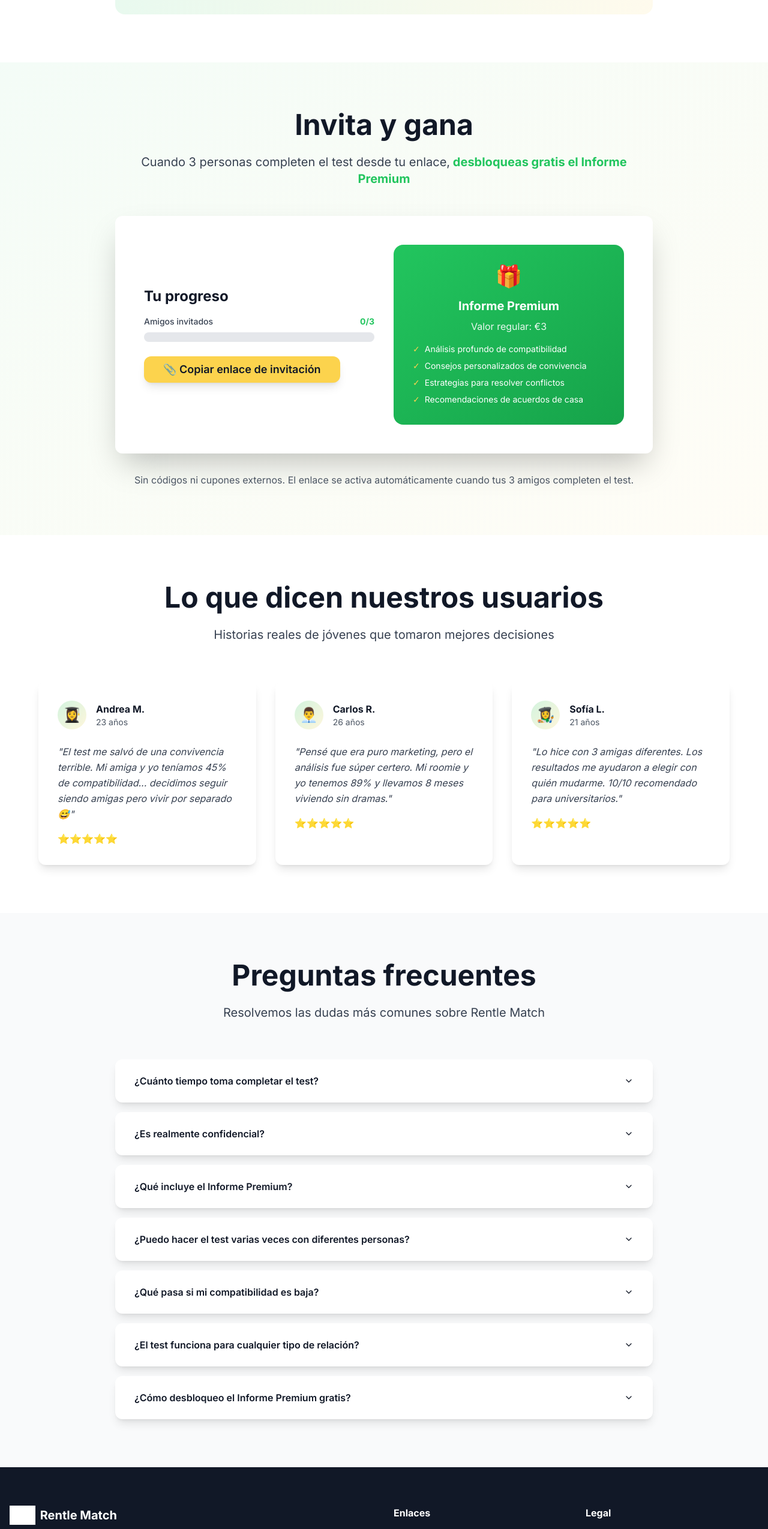
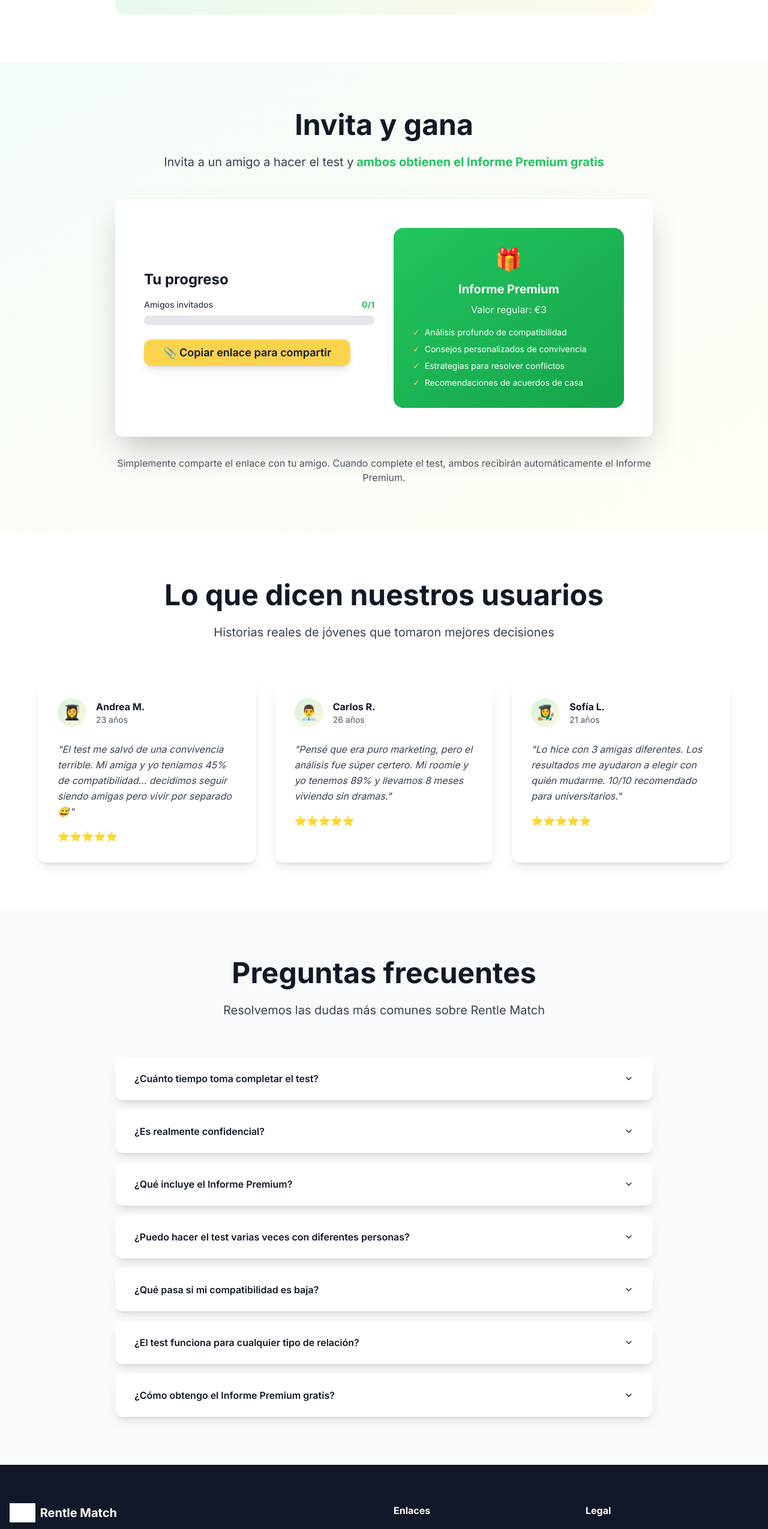
Before and after one commit to saubinaud/roomie-match-landing, a React (Vite) app: page / in a window 1280 px wide. Shown: the part 2305-4854 px from the top of the page at 60% size. Built offline with nearby package versions, Linux system fonts and the light colour scheme; grey boxes are pictures that could not be loaded.

Commit message:
Refactor invite and earn section
Update invite and earn section to invite one friend and get a free premium report. Update the text explaining how to unlock the premium report.

```diff
--- a/src/components/FAQ.tsx
+++ b/src/components/FAQ.tsx
@@ -1,4 +1,3 @@
-
 import React from 'react';
 import {
   Accordion,
@@ -34,8 +33,8 @@ const FAQ = () => {
       answer: "Sí, funciona para amigos, parejas, familiares o conocidos. El algoritmo se adapta al tipo de relación que indiques al inicio del test."
     },
     {
-      question: "¿Cómo desbloqueo el Informe Premium gratis?",
-      answer: "Simplemente comparte tu enlace único con 3 amigos. Cuando ellos completen el test, automáticamente recibirás acceso al Informe Premium sin costo alguno."
+      question: "¿Cómo obtengo el Informe Premium gratis?",
+      answer: "Simplemente invita a un amigo a hacer el test compartiendo el enlace. Cuando tu amigo complete el test, ambos recibirán automáticamente acceso al Informe Premium sin costo alguno."
     }
   ];
 
--- a/src/components/InviteAndEarn.tsx
+++ b/src/components/InviteAndEarn.tsx
@@ -10,21 +10,14 @@ const InviteAndEarn = () => {
   const { toast } = useToast();
 
   useEffect(() => {
-    // Get or create share ID
-    let shareId = localStorage.getItem('rentleShareId');
-    if (!shareId) {
-      shareId = Math.random().toString(36).substr(2, 9);
-      localStorage.setItem('rentleShareId', shareId);
-    }
-
     // Get invite count
     const storedCount = localStorage.getItem('rentleInviteCount');
     if (storedCount) {
       setInviteCount(parseInt(storedCount));
     }
 
-    // Generate share URL
-    setShareUrl(`https://rentle-match.vercel.app/?invited_by=${shareId}`);
+    // Generate simple share URL without invite codes
+    setShareUrl('https://rentle-match.vercel.app/');
   }, []);
 
   const copyInviteLink = async () => {
@@ -32,7 +25,7 @@ const InviteAndEarn = () => {
       await navigator.clipboard.writeText(shareUrl);
       toast({
         title: "¡Enlace copiado!",
-        description: "Ahora compártelo con tus amigos para desbloquear el Informe Premium",
+        description: "Ahora compártelo con tu amigo para que ambos obtengan el Informe Premium gratis",
       });
     } catch (err) {
       toast({
@@ -43,7 +36,7 @@ const InviteAndEarn = () => {
     }
   };
 
-  const progressPercentage = (inviteCount / 3) * 100;
+  const progressPercentage = (inviteCount / 1) * 100;
 
   return (
     <section className="py-20 bg-gradient-to-br from-primary/5 to-accent/5">
@@ -53,8 +46,8 @@ const InviteAndEarn = () => {
             Invita y gana
           </h2>
           <p className="text-xl text-gray-700 mb-12">
-            Cuando 3 personas completen el test desde tu enlace,
-            <span className="font-bold text-primary"> desbloqueas gratis el Informe Premium</span>
+            Invita a un amigo a hacer el test y
+            <span className="font-bold text-primary"> ambos obtienen el Informe Premium gratis</span>
           </p>
 
           <Card className="border-0 shadow-2xl overflow-hidden animate-scale-in">
@@ -67,7 +60,7 @@ const InviteAndEarn = () => {
                   <div className="mb-6">
                     <div className="flex justify-between items-center mb-2">
                       <span className="text-sm font-medium text-gray-700">Amigos invitados</span>
-                      <span className="text-sm font-bold text-primary">{inviteCount}/3</span>
+                      <span className="text-sm font-bold text-primary">{inviteCount}/1</span>
                     </div>
                     <div className="w-full bg-gray-200 rounded-full h-4 overflow-hidden">
                       <div
@@ -77,7 +70,7 @@ const InviteAndEarn = () => {
                     </div>
                   </div>
 
-                  {inviteCount >= 3 ? (
+                  {inviteCount >= 1 ? (
                     <div className="bg-green-100 border border-green-400 text-green-700 px-4 py-3 rounded-lg">
                       <strong>¡Felicitaciones!</strong> Has desbloqueado el Informe Premium
                     </div>
@@ -87,7 +80,7 @@ const InviteAndEarn = () => {
                       size="lg"
                       className="bg-accent hover:bg-accent/90 text-gray-900 px-8 py-4 text-lg font-semibold rounded-xl shadow-lg hover:shadow-xl transition-all duration-300 w-full md:w-auto"
                     >
-                      📎 Copiar enlace de invitación
+                      📎 Copiar enlace para compartir
                     </Button>
                   )}
                 </div>
@@ -122,8 +115,8 @@ const InviteAndEarn = () => {
           </Card>
 
           <p className="text-gray-600 mt-8">
-            Sin códigos ni cupones externos. El enlace se activa automáticamente cuando
-            tus 3 amigos completen el test.
+            Simplemente comparte el enlace con tu amigo. Cuando complete el test,
+            ambos recibirán automáticamente el Informe Premium.
           </p>
         </div>
       </div>
```
